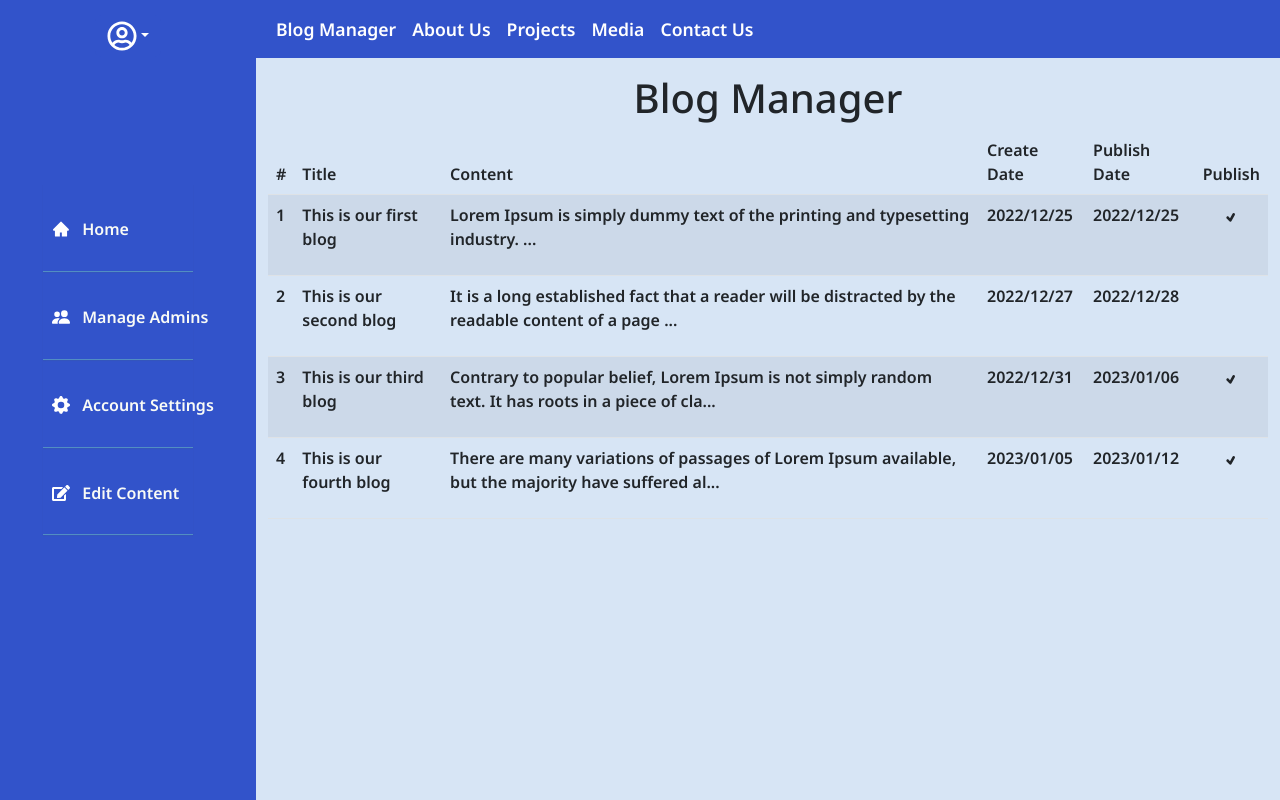
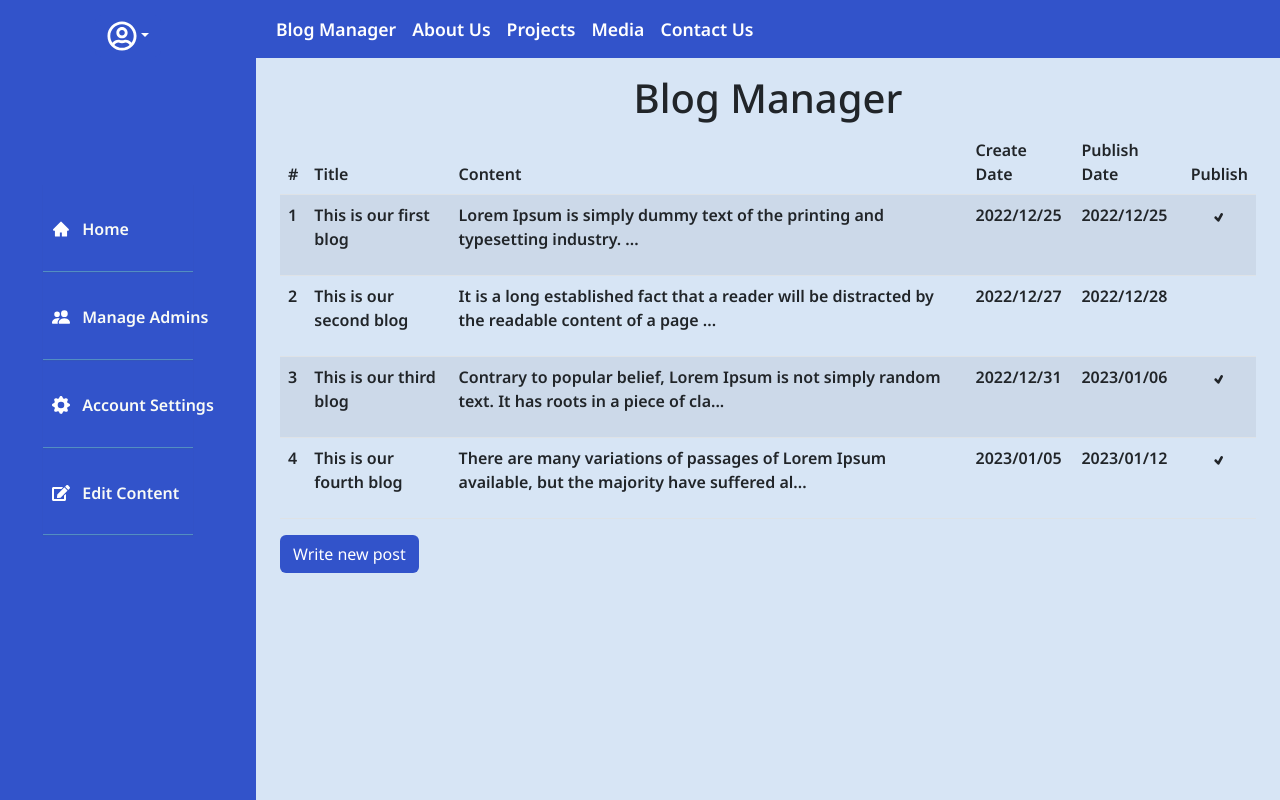
Before and after one commit to yianan261/Starts-Foundation, a React (Create React App) app in the folder client/: page /admin/edit-content in a window 1280 px wide. Built offline with nearby package versions, Linux system fonts and the light colour scheme.

Commit message:
edit-content page

```diff
--- a/client/src/components/BlogManager/BlogManager.js
+++ b/client/src/components/BlogManager/BlogManager.js
@@ -18,6 +18,7 @@ function BlogManager() {
       {editMode ? (
         <TinyEditor blogId={blog} handleClick={handleClick} />
       ) : (
+        <div className="container">
           <table className="table table-striped table-hover">
             <thead>
               <tr>
@@ -42,12 +43,18 @@ function BlogManager() {
                     ></td>
                     <td>{blog.createDate}</td>
                     <td>{blog.publishDate}</td>
-                  <td className="text-center">{blog.publish && <TiTick />}</td>
+                    <td className="text-center">
+                      {blog.publish && <TiTick />}
+                    </td>
                   </tr>
                 );
               })}
             </tbody>
           </table>
+          <button name="newPost" className="btn btn-custom" onClick={handleClick}>
+            Write new post
+          </button>
+        </div>
       )}
     </div>
   );
--- a/client/src/components/TinyEditor/TinyEditor.js
+++ b/client/src/components/TinyEditor/TinyEditor.js
@@ -7,7 +7,16 @@ export default function TinyEditor(props) {
   const blog = blogs.filter((blog) => {
     return blog.id.toString() === props.blogId;
   });
-  const [selectedBlog, setContent] = useState(blog[0]);
+  const [selectedBlog, setContent] = useState(()=>{
+    if(blog.length!==0){
+      return blog[0]
+    }else{
+      return {
+        title:"",
+        content:""
+      }
+    }
+  });
   function handleChange(e) {
     const title = e.target.value;
     setContent({
@@ -36,7 +45,7 @@ export default function TinyEditor(props) {
       <Editor
         apiKey="ehivsy1l41uafzk4lqwabpwchdekysk8cixodxo1mnqh38ln"
         onInit={(evt, editor) => (editorRef.current = editor)}
-        initialValue={blog[0].content}
+        initialValue={selectedBlog.content}
         init={{
           height: 500,
           menubar: false,
--- a/client/src/pages/EditContent/EditContent.css
+++ b/client/src/pages/EditContent/EditContent.css
@@ -13,3 +13,15 @@
 h1 {
   text-align: center;
 }
+
+.btn-custom {
+  background-color: #3253ca;
+  color: white;
+  margin-right: 5px;
+}
+
+.btn-custom:hover {
+  background-color: none;
+  color: black;
+  border-color: #3253ca;
+}
--- a/client/src/pages/EditContent/EditContent.js
+++ b/client/src/pages/EditContent/EditContent.js
@@ -25,7 +25,7 @@ function EditContent() {
               case "About Us":
                 return <TinyEditor blogId={"1"} />;
               default:
-                return null;
+                return <TinyEditor />;
             }
           })()}
         </div>
```
Lines whose indentation alone changed are shown as unchanged.
